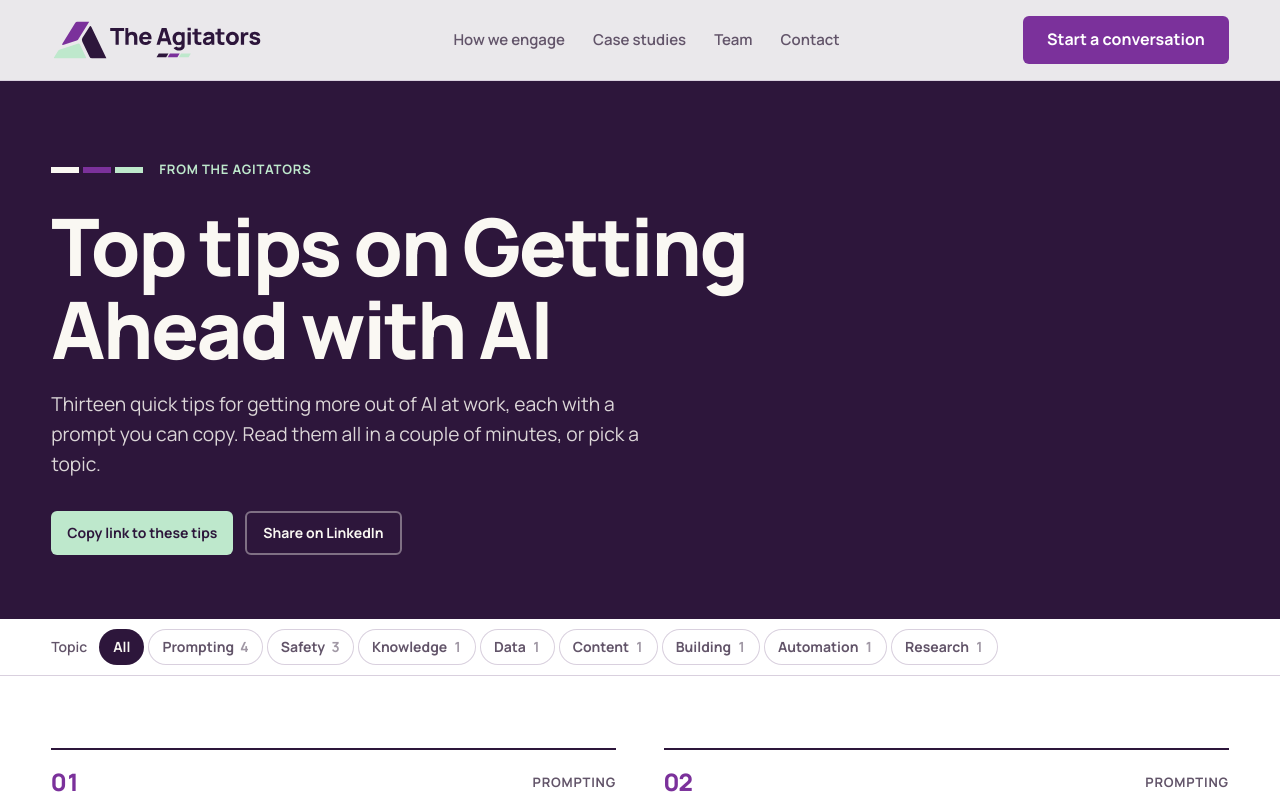
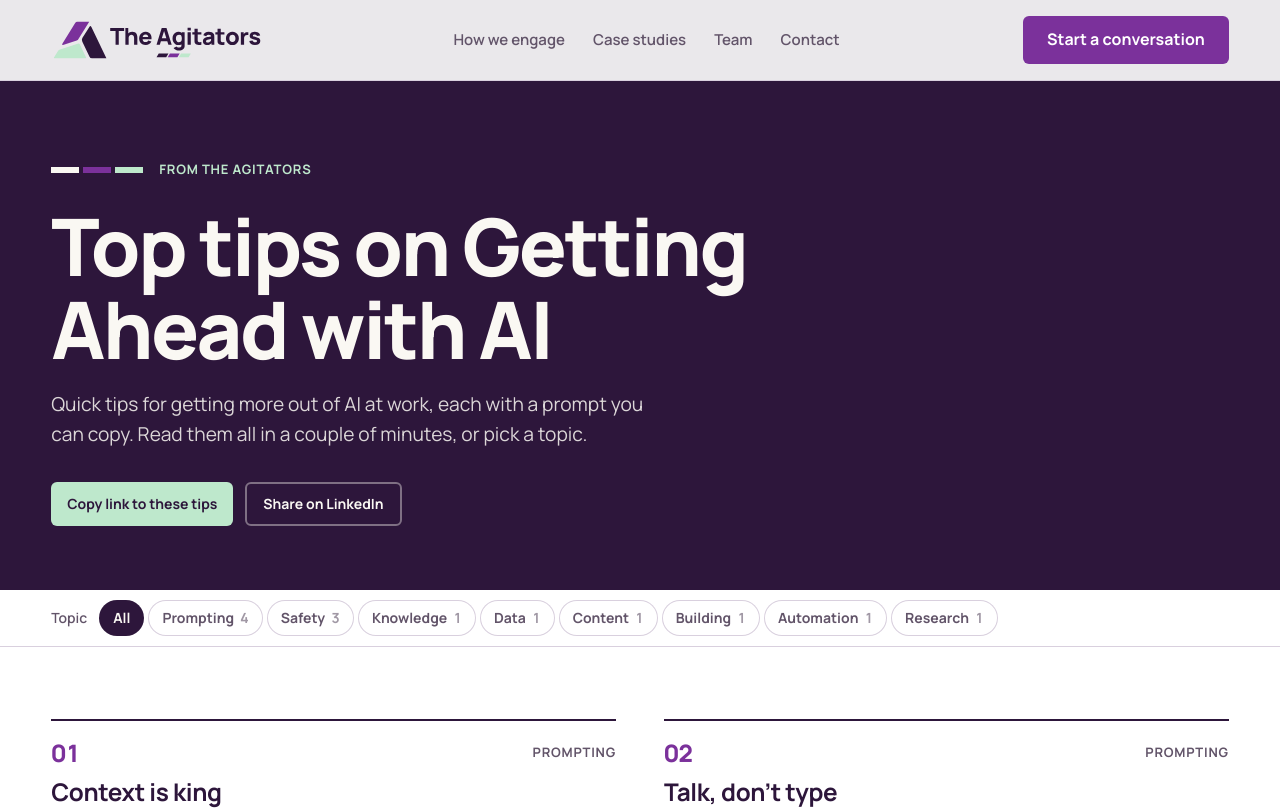
Before and after one commit to Suited78/theagitators, a Next.js app: page /tips in a window 1280 px wide. Shown: the top 810 px of the page. Built offline with nearby package versions, Linux system fonts and the light colour scheme.

Commit message:
Drop the tip count from the Tips page intro and description
Co-Authored-By: Claude Opus 5.5 <noreply@anthropic.com>
Claude-Session: https://claude.ai/code/session_01ToMb7PMuwWizzxoXCiExf4

```diff
--- a/src/app/tips/page.tsx
+++ b/src/app/tips/page.tsx
@@ -5,7 +5,7 @@ import { Tips } from "@/components/tips/Tips";
 import { tipsIntro } from "@/content/tips";
 
 const description =
-  "Thirteen quick tips for getting more out of AI at work, each with a prompt you can copy. From The Agitators.";
+  "Quick tips for getting more out of AI at work, each with a prompt you can copy. From The Agitators.";
 
 /** Linked from the footer, not the top nav: shared by link and QR code, and crawlable. */
 export const metadata: Metadata = {
--- a/src/content/tips.ts
+++ b/src/content/tips.ts
@@ -36,7 +36,7 @@ export type Tip = {
 export const tipsIntro = {
   eyebrow: "From The Agitators",
   title: "Top tips on Getting Ahead with AI",
-  lede: "Thirteen quick tips for getting more out of AI at work, each with a prompt you can copy. Read them all in a couple of minutes, or pick a topic.",
+  lede: "Quick tips for getting more out of AI at work, each with a prompt you can copy. Read them all in a couple of minutes, or pick a topic.",
 } as const;
 
 export const tips: Tip[] = [
```
